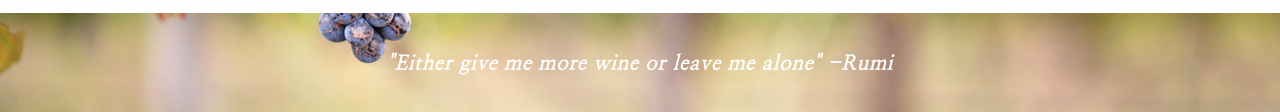
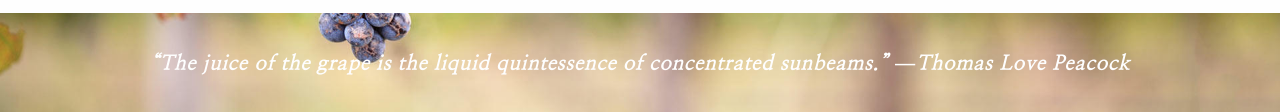
Before and after one commit to vanego/Vinequest1, a plain HTML site: page search.html in a window 1280 px wide. Shown: the part 4245-4357 px from the top of the page. Drawn offline with nearby package versions, Linux system fonts and the light colour scheme.

Commit message:
Added a different quote to each footer

```diff
--- a/search.html
+++ b/search.html
@@ -108,7 +108,7 @@
         </div>
     </div>
     <footer>
-        <p id="rumi">"Either give me more wine or leave me alone" -Rumi</p>
+        <p id="rumi">“The juice of the grape is the liquid quintessence of concentrated sunbeams.” ―Thomas Love Peacock</p>
     </footer>
 
 
```
Also changed, not shown: about.html (+1 -1 lines), contact.html (+2 -1 lines), favorites.html (+1 -1 lines).
